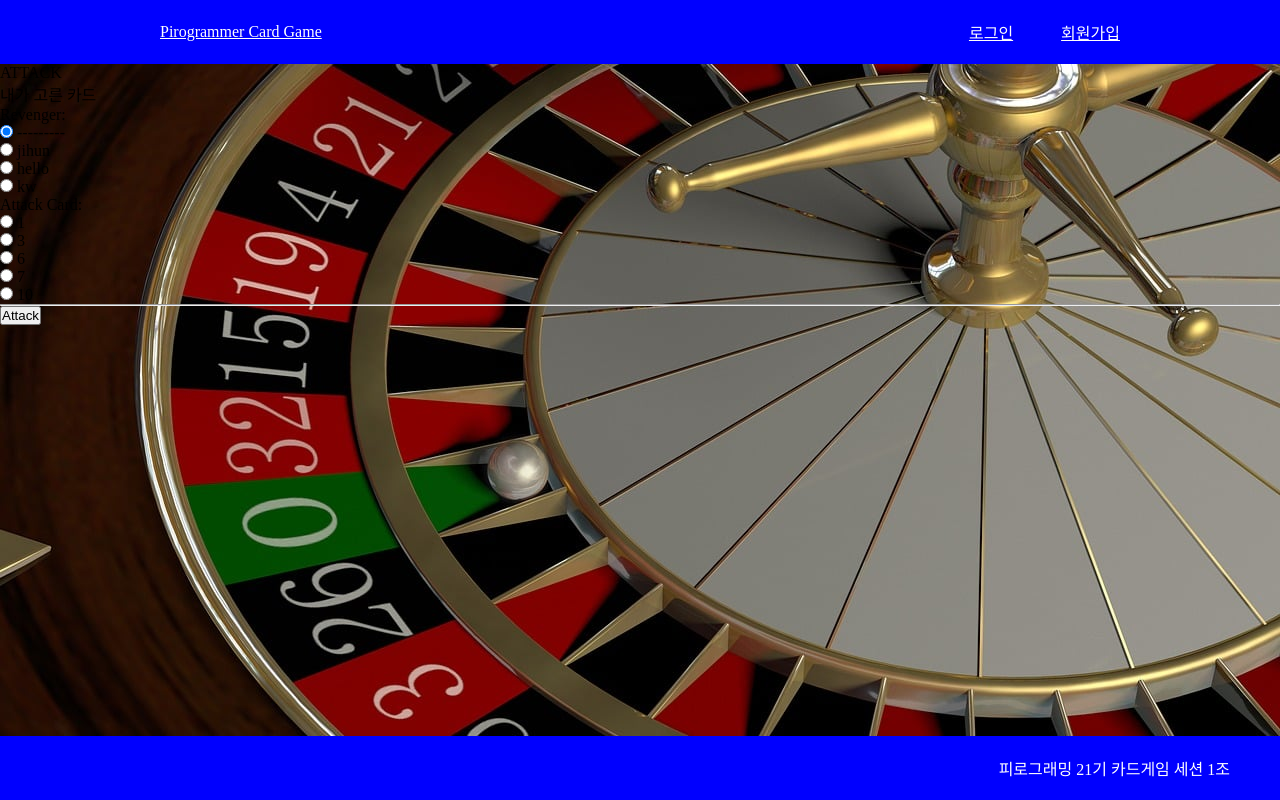
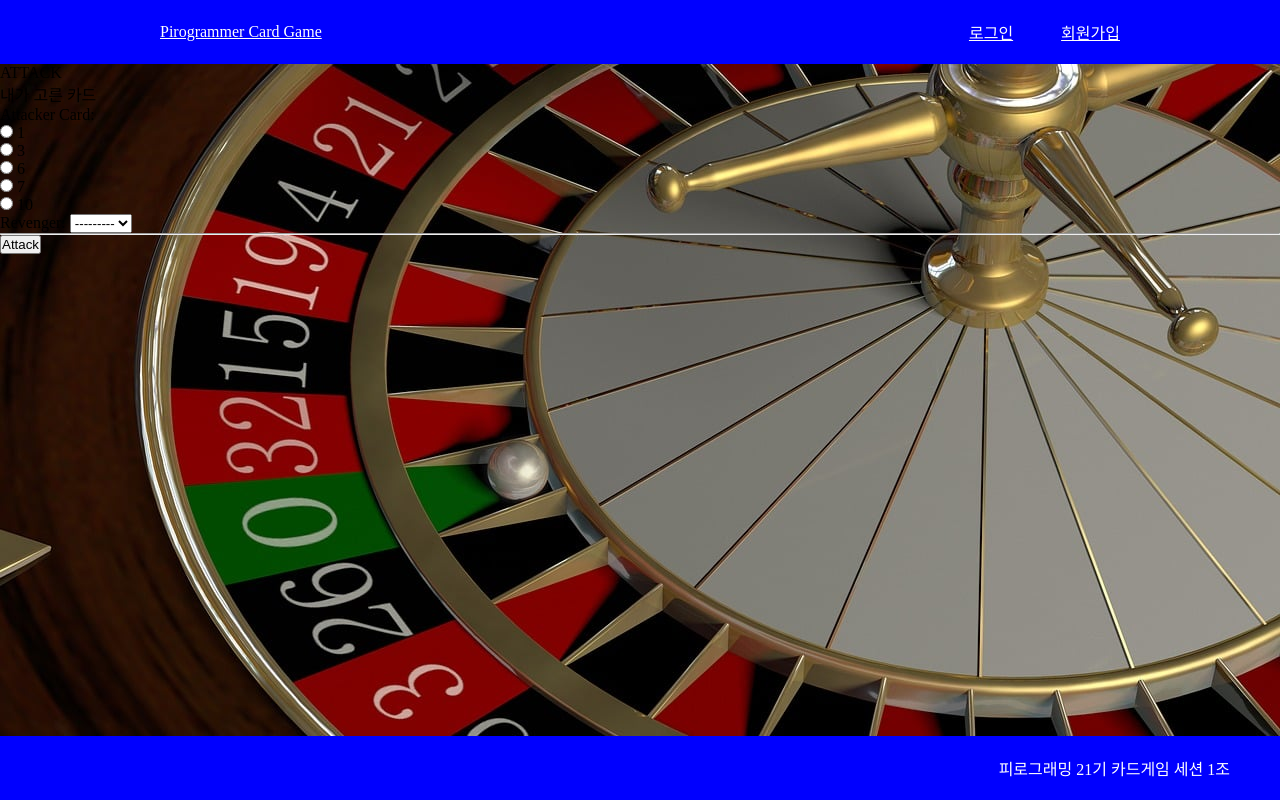
Before and after one commit to Pirogramming-21/Piro21_CardGame_01, a Django app: page /game/attack/ in a window 1280 px wide. Run offline with Django 4.2, Linux system fonts and the light colour scheme; data comes from the database, SQL or seed files in the repository; both versions use the stored data as it was after the commit.

Commit message:
css root 추가

```diff
--- a/apps/game/forms.py
+++ b/apps/game/forms.py
@@ -15,32 +15,28 @@ class GameForm(forms.ModelForm):
 
 
 class AttackForm(forms.ModelForm):
-    card = forms.ChoiceField(
-        choices=[(card, card) for card in shuffle_card()],
-        widget=forms.RadioSelect,
-        label="Attack Card",
-    )
 
     class Meta:
         model = Game
         fields = [
-            "bigorsmall",
             "attacker_card",
             "revenger",
         ]
 
     def __init__(self, *args, **kwargs):
-        self.user = kwargs.pop("user", None)  # kwargs dict에서 key가 user인 값 꺼내기
-        super().__init__(*args, **kwargs)
-        self.fields["bigorsmall"].widget = forms.HiddenInput()
-        self.fields["attacker_card"].widget = forms.HiddenInput()
-        self.fields["revenger"].widget = forms.RadioSelect()
-        self.fields["revenger"].queryset = Users.objects.exclude(
-            pk=self.user.pk
-        )  # `queryset`을 수정합니다.
-        # self.fields["revenger"].empty_label = None
+        self.request = kwargs.pop("request", None)
+        super(AttackForm, self).__init__(*args, **kwargs)
+        self.shuffleChoices()
 
-    # AttackForm에서 필요한 것: 공격자의 카드, 공격 대상, 게임 종류?
+    def shuffleChoices(self):
+        if self.request:
+            random_numbers = shuffle_card()
+            choices = [(str(num), str(num)) for num in random_numbers]
+            self.fields["attacker_card"] = forms.ChoiceField(
+                choices=choices, widget=forms.RadioSelect, label="Attacker Card"
+            )
+
+    revenger = forms.ModelChoiceField(queryset=Users.objects.all(), label="Revenger")
 
 
 class RevengeForm(forms.ModelForm):
--- a/apps/game/views.py
+++ b/apps/game/views.py
@@ -14,25 +14,19 @@ def shuffle_card():
 
 def attack(request):
     if request.method == "POST":
-        form = AttackForm(request.POST, user=request.user)
+        game = Game()
+        form = AttackForm(request.POST, instance=game)
         if form.is_valid():
-            attack = form.save(commit=False)
-            attack.attacker_card = form.cleaned_data["card"]
-            attack.revenger = form.cleaned_data["revenger"]
-            attack.save()
-
-            # 공격 후 적절한 페이지로 리다이렉트
-            return redirect("users:main")
-        else:
-            # 폼이 유효하지 않을 때, 폼과 함께 오류 페이지를 렌더링합니다.
-            ctx = {"form": form}
-            return render(request, "game/attack.html", ctx)
-
+            game = form.save(commit=False)
+            if game.revenger != None and game.revenger != request.user:
+                game.attacker = request.user
+                game.bigorsmall = rd.randint(0, 1)
+                game.save()
+                return redirect("game:detail_attack", pk=game.pk)
     else:
-        # GET 요청 시, 빈 폼을 생성합니다.
-        form = AttackForm(user=request.user)
-        ctx = {"form": form}
-        return render(request, "game/attack.html", ctx)
+        game = Game()
+        form = AttackForm(request=request, instance=game)
+    return render(request, "game/attack.html", {"form": form})
 
 
 def detail_attack(req, pk):
--- a/static/css/main.css
+++ b/static/css/main.css
@@ -1,3 +1,17 @@
+@font-face {
+    font-family: 'DungGeunMo';
+    src: url('https://fastly.jsdelivr.net/gh/projectnoonnu/noonfonts_six@1.2/DungGeunMo.woff') format('woff');
+    font-weight: normal;
+    font-style: normal;
+}
+
+:root {
+    --main-color: #11109B;
+    --gray-color: #A6A7AD;
+    --main-font: "DungHeunMo";
+    --main-border: 2px solid black;
+}
+
 /*nav*/
 * {
     margin: 0;
--- a/templates/game/attack.html
+++ b/templates/game/attack.html
@@ -2,13 +2,12 @@
 {% load static %}
 <link rel="stylesheet" href="{%static 'game/css/reset.css'%}">
 <link rel="stylesheet" href="{%static 'game/css/attack.css'%}">
-<link rel="stylesheet" href="./../../static/game/attack.css">
 {% block content %}
     <section class="attack__container">
         <div class="attack__form">
             <div id="attack__title">ATTACK</div>
             <div id="card__title">내가 고른 카드</div>
-            <form action="{% url 'game:attack'}" method="POST" class="attack_form">
+            <form action="{% url 'game:attack' %}" method="POST" class="attack_form">
                 {% csrf_token %}{{form.as_p}}
                 <hr>
                 <button type="submit" class="submit_btn">Attack</button>
--- a/templates/game/detail_attack.html
+++ b/templates/game/detail_attack.html
@@ -10,10 +10,10 @@
                 {{game.id}} - {{game.attacker}} VS {{game.revenger}}
             </div>
             <div class="do_next">
-                <form action = "{% url 'game:attack' game.pk %}" method="get">
+                <form action = "{% url 'game:attack' %}" method="get">
                     {% csrf_token %}
                     <button class="submit_btn">대응하기</button>
-                    <a href="{% url 'game:list' %}" class="btn btn-primary">전적목록</a>
+                    <a href="{% url 'game:history' %}" class="btn btn-primary">전적목록</a>
                 </form>
             </div>
         </div>
```
Also changed, not shown: db.sqlite3.
